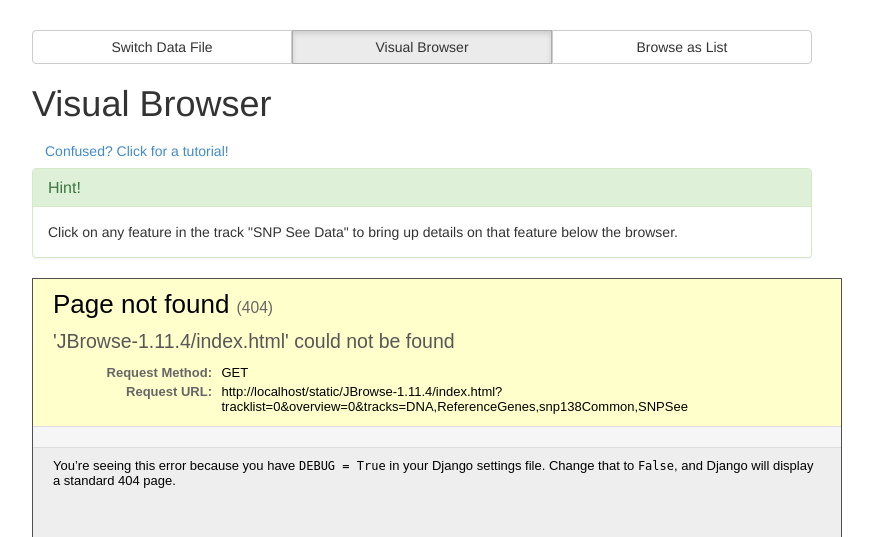
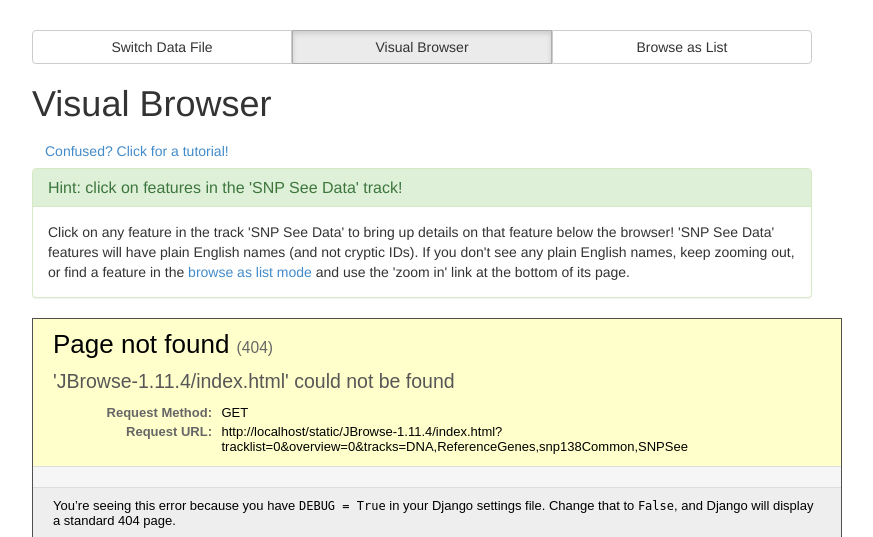
Before and after one commit to DavidMuller/SNP_See, a Django app: template SNP_Feature_View/templates/SNP_Feature_View/visual_browser.html in a window 1280 px wide. Shown: the part 80-617 px from the top of the page, without its empty margins (218-1091 px from the left). Run offline with Django 3.2, Linux system fonts and the light colour scheme; the template is opened without the code that fills it, so the values that code supplies are empty; some libraries are stand-ins or nearby versions.

Commit message:
Improve hint text that appears above the visual browser

```diff
--- a/SNP_Feature_View/templates/SNP_Feature_View/visual_browser.html
+++ b/SNP_Feature_View/templates/SNP_Feature_View/visual_browser.html
@@ -27,10 +27,10 @@
 
     <div class="panel panel-success">
       <div class="panel-heading">
-        <h3 class="panel-title">Hint!</h3>
+        <h3 class="panel-title">Hint: click on features in the 'SNP See Data' track!</h3>
       </div>
       <div class="panel-body">
-        Click on any feature in the track "SNP See Data" to bring up details on that feature below the browser.
+        Click on any feature in the track 'SNP See Data' to bring up details on that feature below the browser! 'SNP See Data' features will have plain English names (and not cryptic IDs).  If you don't see any plain English names, keep zooming out, or find a feature in the <a href="{% url 'feature_view_select_phenotypes' %}">browse as list mode</a> and use the 'zoom in' link at the bottom of its page.
       </div>
     </div>
 
```
